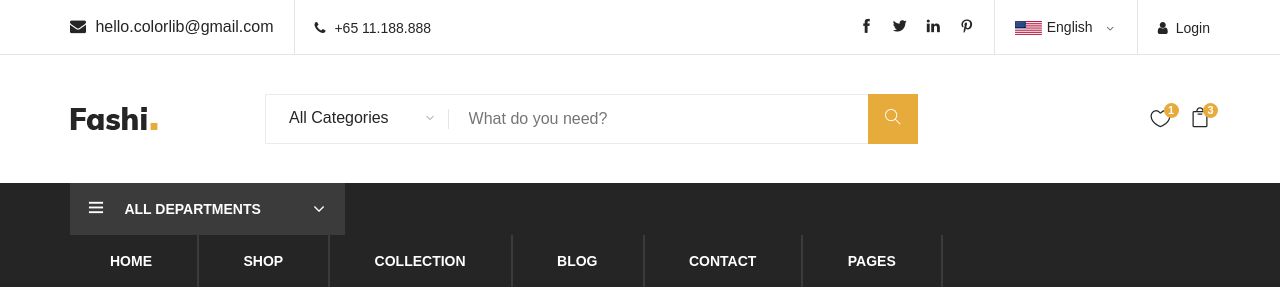
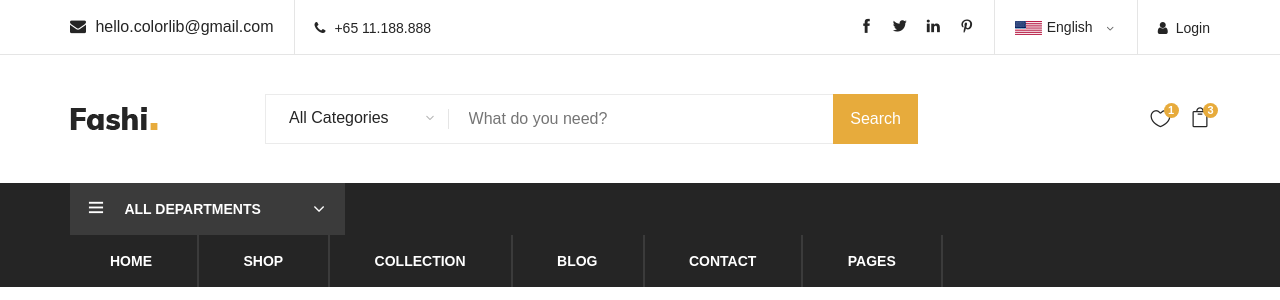
Before and after one commit to ngmanhluan/practiceMidterm, a PHP site: page /shop.php in a window 1280 px wide. Shown: the top 300 px of the page. Run offline with PHP 8.4, Linux system fonts and the light colour scheme; some web fonts are replaced.

Commit message:
init Luan

```diff
--- a/model/connect.php
+++ b/model/connect.php
@@ -2,7 +2,7 @@
 	$host = "localhost";
 	$user = "root";
 	$password = "";
-	$database = "db_fashion_mylishop";
+	$database = "db_fashion";
 
 	// Create connection
 	$conn = mysqli_connect($host, $user, $password, $database);
--- a/register.php
+++ b/register.php
@@ -37,7 +37,7 @@
     <div class="collapse navbar-collapse" id="navbarSupportedContent">
       <ul class="navbar-nav me-auto mb-2 mb-lg-0">
         <li class="nav-item">
-          <a class="nav-link active" aria-current="page" href="./TrangChu.php">Trang chủ</a>
+          <a class="nav-link active" aria-current="page" href="">Trang chủ</a>
         </li>
         <li class="nav-item">
           <a class="nav-link" href="./product_add.php">Chỉnh sửa</a>
--- a/shop.php
+++ b/shop.php
@@ -74,14 +74,37 @@
                         </div>
                     </div>
                     <div class="col-lg-7 col-md-7">
-                        <div class="advanced-search">
-                            <button type="button" class="category-btn">All Categories</button>
-                            <form action="#" class="input-group">
-                                <input type="text" placeholder="What do you need?">
-                                <button type="button"><i class="ti-search"></i></button>
-                            </form>
-                        </div>
-                    </div>
+    <div class="advanced-search">
+        <button type="button" class="category-btn">All Categories</button>
+        <form action="search.php" method="POST"  class="input-group">
+            <input type="text" id="search-input" name="searchInput" placeholder="What do you need?">
+            <button type="button" onclick="search()">Search</button>
+        </form>
+    </div>
+</div>
+
+<div id="search-results">
+    <!-- Kết quả tìm kiếm sẽ được hiển thị ở đây -->
+</div>
+
+<script src="https://code.jquery.com/jquery-3.6.0.min.js"></script>
+<script>
+    function search() {
+        var searchInput = document.getElementById("search-input").value;
+
+        // Kiểm tra xem người dùng đã nhập từ khóa tìm kiếm hay chưa
+        if (searchInput !== '') {
+            $.ajax({
+                url: 'search.php', // Đường dẫn đến file PHP xử lý tìm kiếm
+                type: 'POST',
+                data: {searchInput: searchInput},
+                success: function(response) {
+                    $('#search-results').html(response);
+                }
+            });
+        }
+    }
+</script>
                     <div class="col-lg-3 text-right col-md-3">
                         <ul class="nav-right">
                             <li class="heart-icon"><a href="#">
```
Also changed, not shown: search.php (added, +22 -0 lines).
